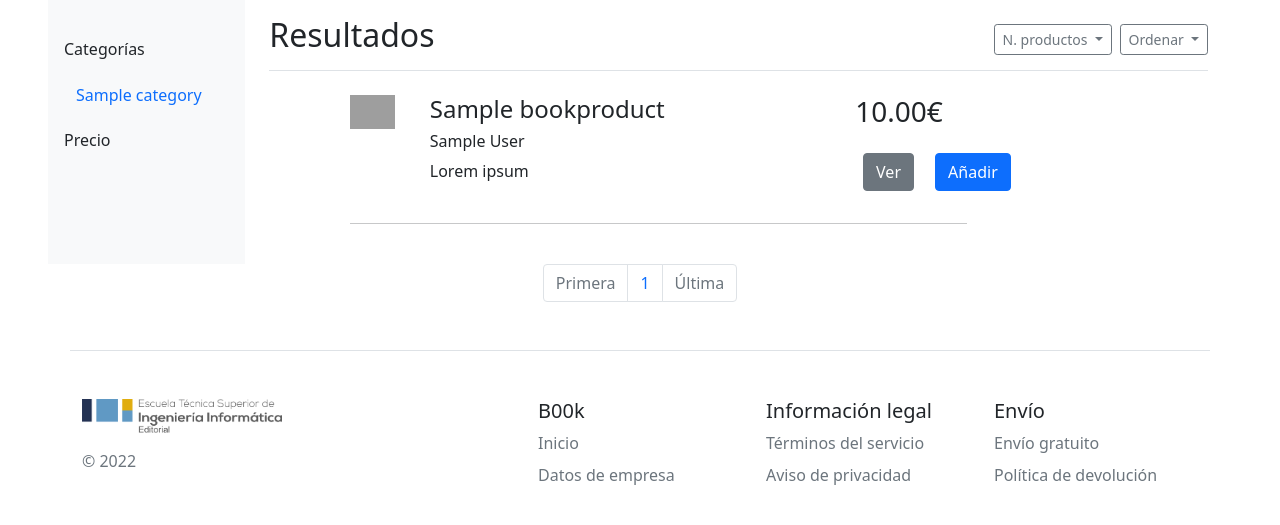
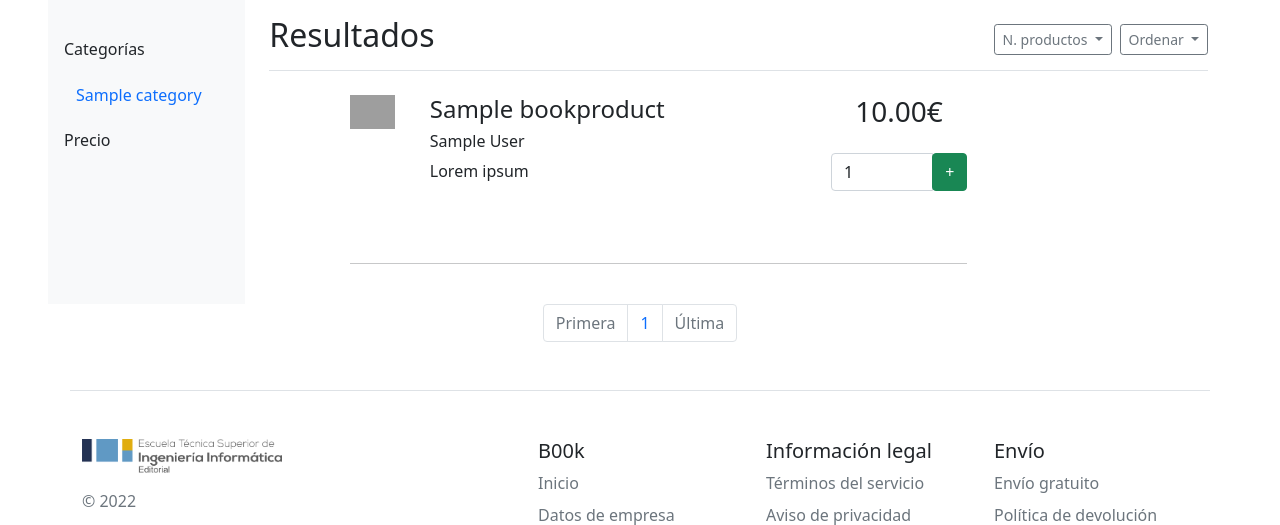
Before and after one commit to PGPI-2022-G3-12/b00k, a Django app: page /store/catalog in a window 1280 px wide. Shown: the part 136-661 px from the top of the page. Run offline with Django 4.2, Linux system fonts and the light colour scheme; tables that the repository leaves empty hold one stand-in row (values such as "Sample post"); grey boxes are pictures that could not be loaded.

Commit message:
Añadir productos desde el catalogo en proceso

```diff
--- a/b00k/store/templates/catalog.html
+++ b/b00k/store/templates/catalog.html
@@ -71,12 +71,17 @@
                             <h3>{{ book.price }}€</h3>
                         </div>
                         <div class="row d-flex justify-content-center my-3">
-                            <div class="col-sm-1 me-5">
-                                <a class="btn btn-secondary" href="#" role="button">Ver</a>
-                            </div>
-                            <div class="col-sm-1">
-                                <a class="btn btn-primary" href="#" role="button">Añadir</a>
-                            </div>
+                            <form method="GET">
+                                <div class="input-group mb-3">
+                                    <input class="form-control" type="number" placeholder="Cantidad" size="1" name="quantity" value="1" min="1" max="{{ book.stock }}" required=true>
+
+                                    <input type="hidden" name="order_id" value="0">
+                                    <div class="input-group-append">
+                                        <button type="submit" class="btn btn-success" formaction="{% url 'add-book-from-catalog' book.id %}" style="width: 35px;">+</button>
+                                    </div>
+                                </div>
+                                <br>
+                            </form>
                         </div>
                     </div>
                     <div class="col-md-8 offset-md-1"><hr></div>
--- a/b00k/store/urls.py
+++ b/b00k/store/urls.py
@@ -9,7 +9,8 @@ urlpatterns = [
     # Gestión de compras
     path('cart', views.cartView, name='cart'),
     path('cart/process/<int:cart_id>', views.process_cart, name='process_cart'),
-    path('cart/<int:cart_id>', views.cartDetails),
+    path('cart/<int:cart_id>', views.cartDetails, name='cart-details'),
+    path('cart/add-from-catalog/<int:book_id>', views.add_book_from_catalog, name='add-book-from-catalog'),
     path('cart/add/<int:book_id>', views.add_book),
     path('cart/remove/<int:book_id>', views.remove_book),
     path('cart/delete/<int:book_id>', views.delete_book_from_order),
--- a/b00k/store/views.py
+++ b/b00k/store/views.py
@@ -176,6 +176,21 @@ def cartDetails(request, cart_id):
 
     return render(request, 'order-details.html', context)
 
+def add_book_from_catalog(request, book_id):
+    if request.user.is_authenticated:
+        cart, _ = Cart.objects.get_or_create(client__user=request.user.id)
+        cart.email = request.user.email
+    else:
+        cart, _ = Cart.objects.get_or_create(client__user=request.user.id)
+
+    order, _ = Order.objects.get_or_create(cart=cart.id)
+
+
+    book_id_string = str(book_id)
+    order_id_string = str(order.id)
+
+    return redirect("store/cart/add/" + book_id_string +"?order_id=" + order_id_string)
+
 
 def add_book(request, book_id):
     order_id = request.GET['order_id']
```
